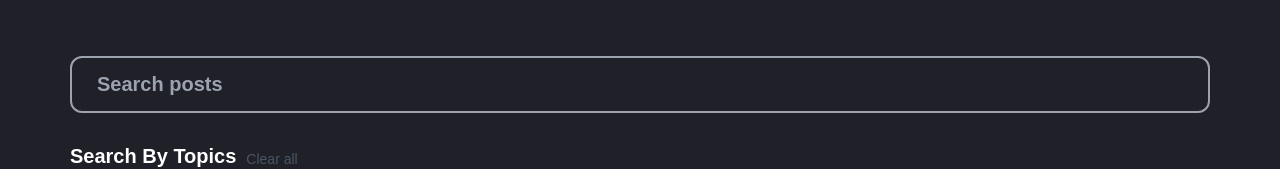
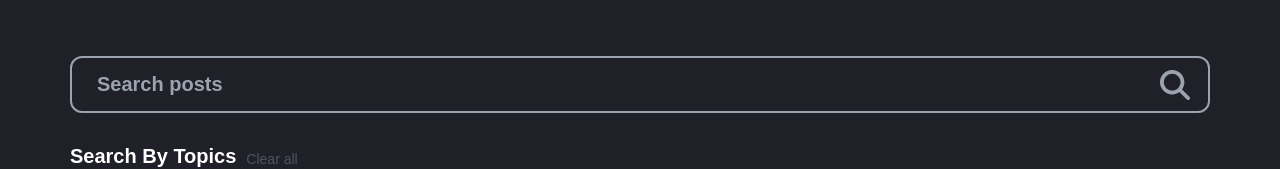
Before and after one commit to nataliebale/programming-blog-react, a React (Create React App) app: page / in a window 1280 px wide. Shown: the part 145-314 px from the top of the page. Built offline with nearby package versions, Linux system fonts and the light colour scheme.

Commit message:
fix - filtering and searching at the same time

```diff
--- a/src/App.js
+++ b/src/App.js
@@ -15,7 +15,7 @@ function App() {
 
   useEffect(() => {
     filterCardsData();
-  }, [selectedCategories, searchString]); // Add this useEffect
+  }, [selectedCategories, searchString]);
 
   const onSearch = (e) => {
     setSearchString(e);
@@ -37,26 +37,29 @@ function App() {
     });
   }
 
-  // Now filterCardsData will be called whenever selectedCategories or searchString changes
   const filterCardsData = () => {
+    setCardsData(cardsConst);
+    let filteredCards = cardsConst;
 
     if(!selectedCategories.length && !searchString) {
-      setCardsData(cardsConst);
       return;
     }
 
-    const selectedCategoryTitles = selectedCategories.map(category => category.title);
-    let filteredCards = cardsConst.filter(card =>
-      card.categories.some(category => selectedCategoryTitles.includes(category))
-    );
-
-    if (searchString) {
-      filteredCards = filteredCards.filter(item =>
-        item.title.toLowerCase().includes(searchString.toLowerCase())
+    if(selectedCategories.length) {
+      const selectedCategoryTitles = selectedCategories.map(category => category.title);
+      filteredCards = cardsConst.filter(card =>
+        card.categories.some(category => selectedCategoryTitles.includes(category))
       );
     }
 
-    setCardsData(filteredCards); // No need to spread here
+    if (searchString) {
+      filteredCards = filteredCards.filter(item => {
+          return item.title.toLowerCase().includes(searchString.toLowerCase())
+        }
+      );
+    }
+
+    setCardsData(filteredCards);
   }
 
   return (
--- a/src/components/blog/Search.js
+++ b/src/components/blog/Search.js
@@ -1,8 +1,10 @@
 import '../../styles/search.css';
+import searchIcon from '../../assets/images/magnifying-glass-solid.svg';
 
 function Search({ handleChange }){
   return (
     <div className='search-block'>
+      <img className='search-icon' src={searchIcon} alt=""/>
       <input
         className='search-input'
         type="text"
--- a/src/styles/search.css
+++ b/src/styles/search.css
@@ -20,8 +20,9 @@
 
 .search-icon{
     position: absolute;
-    left: 0;
-    top: 0;
+    right: 20px;
+    top: 14px;
     font-size: 20px;
     color: white;
+    width: 30px;
 }
```
Also changed, not shown: src/assets/images/magnifying-glass-solid.svg.
